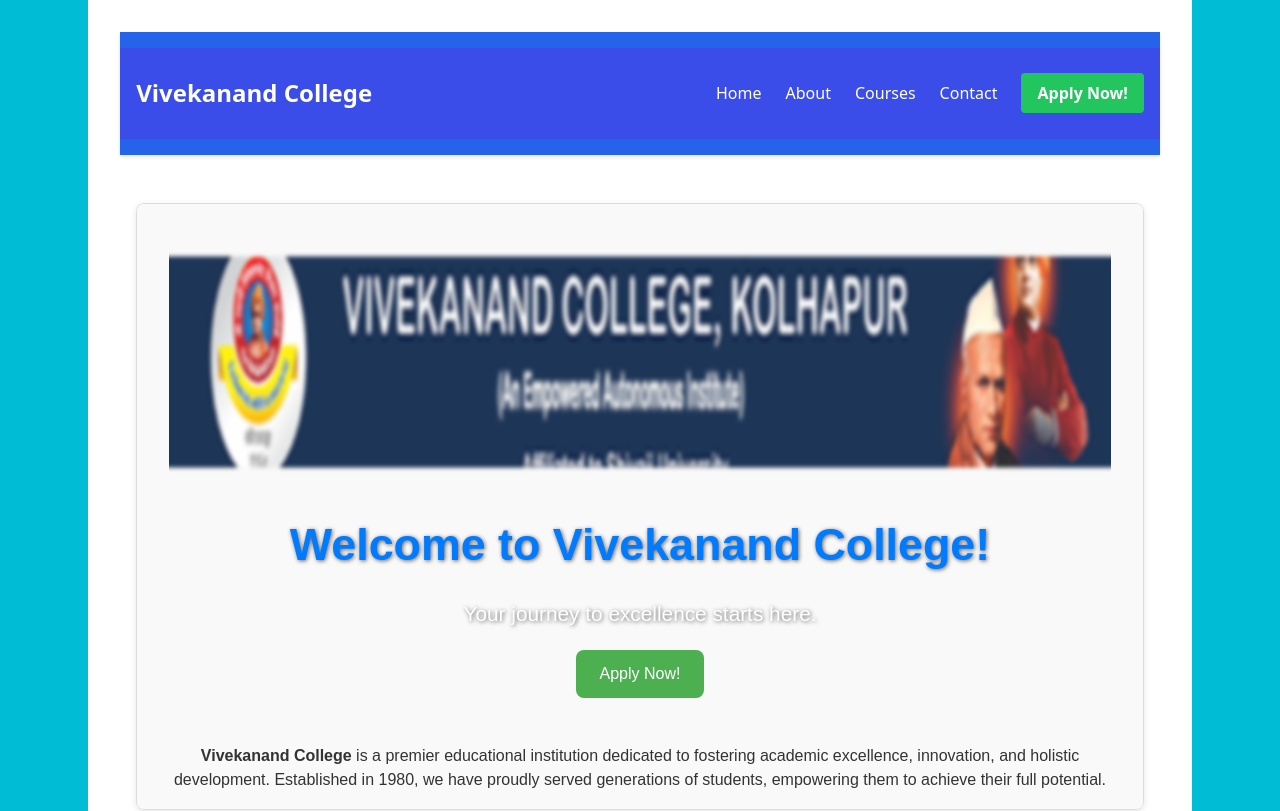
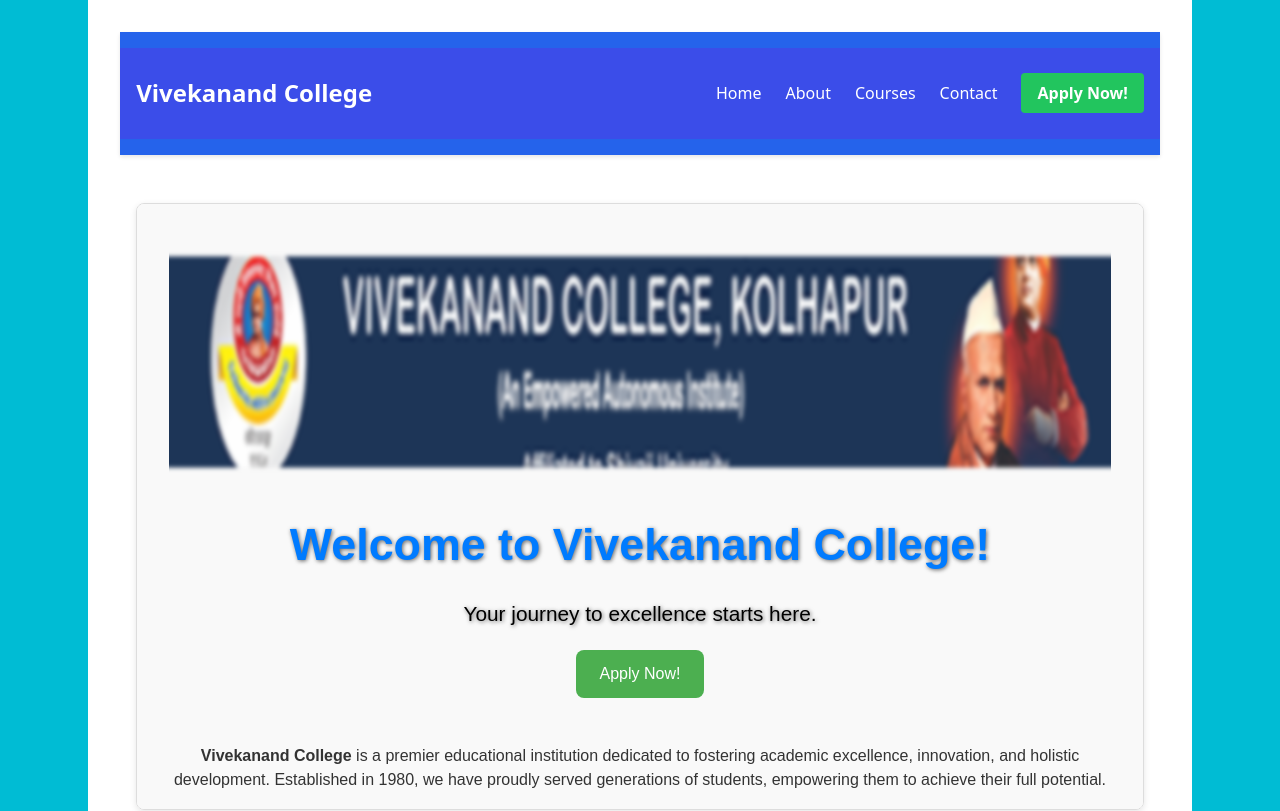
Before and after one commit to Shruth666/vck-ojt-, a React (Vite) app: page / in a window 1280 px wide. Shown: the top 811 px of the page. Built offline with nearby package versions, Linux system fonts and the light colour scheme.

Commit message:
second commit

```diff
--- a/src/pages/ContactPage.css
+++ b/src/pages/ContactPage.css
@@ -58,7 +58,7 @@ textarea {
   font-family: Arial, sans-serif;
   color: #333;
 }
-my-button {
+.my-button {
       background-color: #4CAF50; /* Green */
       border: none;
       color: white;
--- a/src/pages/HomePage.css
+++ b/src/pages/HomePage.css
@@ -179,3 +179,8 @@ li {
     .my-button:hover {
       background-color: #45a049;
     }
+
+    .line{
+    color: black;
+    text-align: center;
+    }
--- a/src/pages/HomePage.jsx
+++ b/src/pages/HomePage.jsx
@@ -12,7 +12,7 @@ const HomePage = () => {
 
       <div className="banner-container">
         <h1 className="home-title">Welcome to Vivekanand College!</h1>
-        <p>Your journey to excellence starts here.</p>
+        <p className="line">Your journey to excellence starts here.</p>
         <div className="button-wrapper">
         <a href="/apply" className="my-button">Apply Now!</a>
         </div>
```
